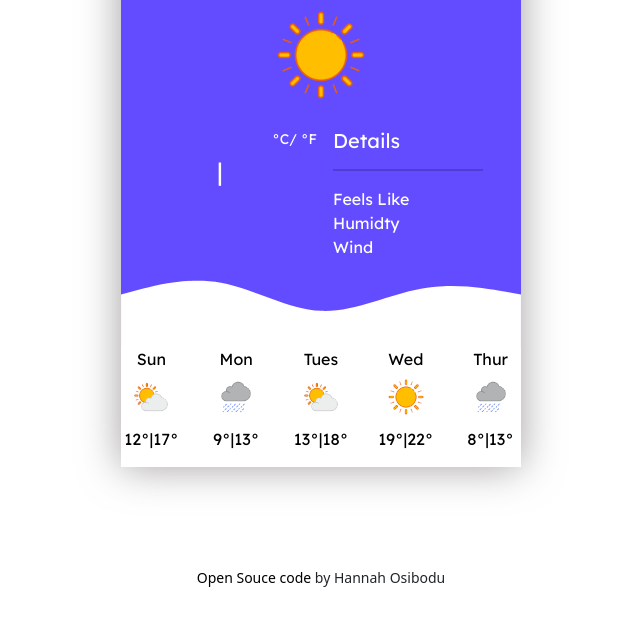
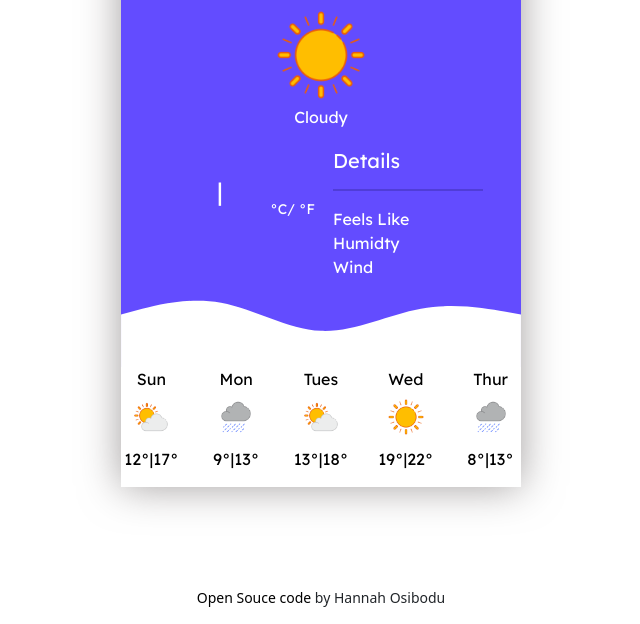
Before and after one commit to Hannah6898/Weather-app, a plain HTML site: page index.html in a window 1280 px wide. Shown: the part 267-891 px from the top of the page, without its empty margins (319-959 px from the left). Drawn offline with nearby package versions, Linux system fonts and the light colour scheme; no server answers.

Commit message:
Added weather description and changed weather icon dependent on location

```diff
--- a/index.html
+++ b/index.html
@@ -46,9 +46,9 @@
       <h2 id="city"></h2>
       </div>
       <h3 id="hour"></h3>
-      <img src="img/sun.png" class="weather-now-icon" alt="sun">
+      <img src="img/sun.png" class="weather-now-icon" alt="sun" id="weather-icon">
 
-      <br>
+     <span id="description" class="weather-decription">Cloudy</span>
 
       <div class="row">
       <div class="col">
--- a/src/script.js
+++ b/src/script.js
@@ -48,7 +48,7 @@ searchNewCity.addEventListener("submit", submitCity);
 
 
 function showWeather (response) {
-
+console.log(response);
 document.querySelector("#city").innerHTML = response.data.name;
 document.querySelector("#now-temperature").innerHTML = (`${Math.round(response.data.main.temp)}°`);
 document.querySelector("#min-temp").innerHTML = (`${Math.round(response.data.main.temp_min)}°`);
@@ -56,6 +56,8 @@ document.querySelector("#max-temp").innerHTML = (`${Math.round(response.data.mai
 document.querySelector("#feels-like").innerHTML = (`${Math.round(response.data.main.feels_like)}°`);
 document.querySelector("#humidity").innerHTML = (`${Math.round(response.data.main.humidity)}%`);
 document.querySelector("#wind-speed").innerHTML = (`${Math.round(response.data.wind.speed)} m/s`);
+document.querySelector("#description").innerHTML =response.data.weather[0].description;
+document.querySelector("#weather-icon").setAttribute("src", `http://openweathermap.org/img/wn/${response.data.weather[0].icon}@2x.png`);
 }
 
 
--- a/src/style.css
+++ b/src/style.css
@@ -154,7 +154,8 @@ a:hover {
 
 .units {
 position: relative;
-left: 10px;
+left: 8px;
+top: 50px;
 }
 
 
@@ -166,3 +167,12 @@ left: 10px;
 .fahrenheit-unit:hover {
   color: yellow;
 }
+
+
+.weather-decription{
+  display: block;
+  text-align: center;
+  margin-bottom: 20px;
+
+  text-transform: capitalize;
+}
```
